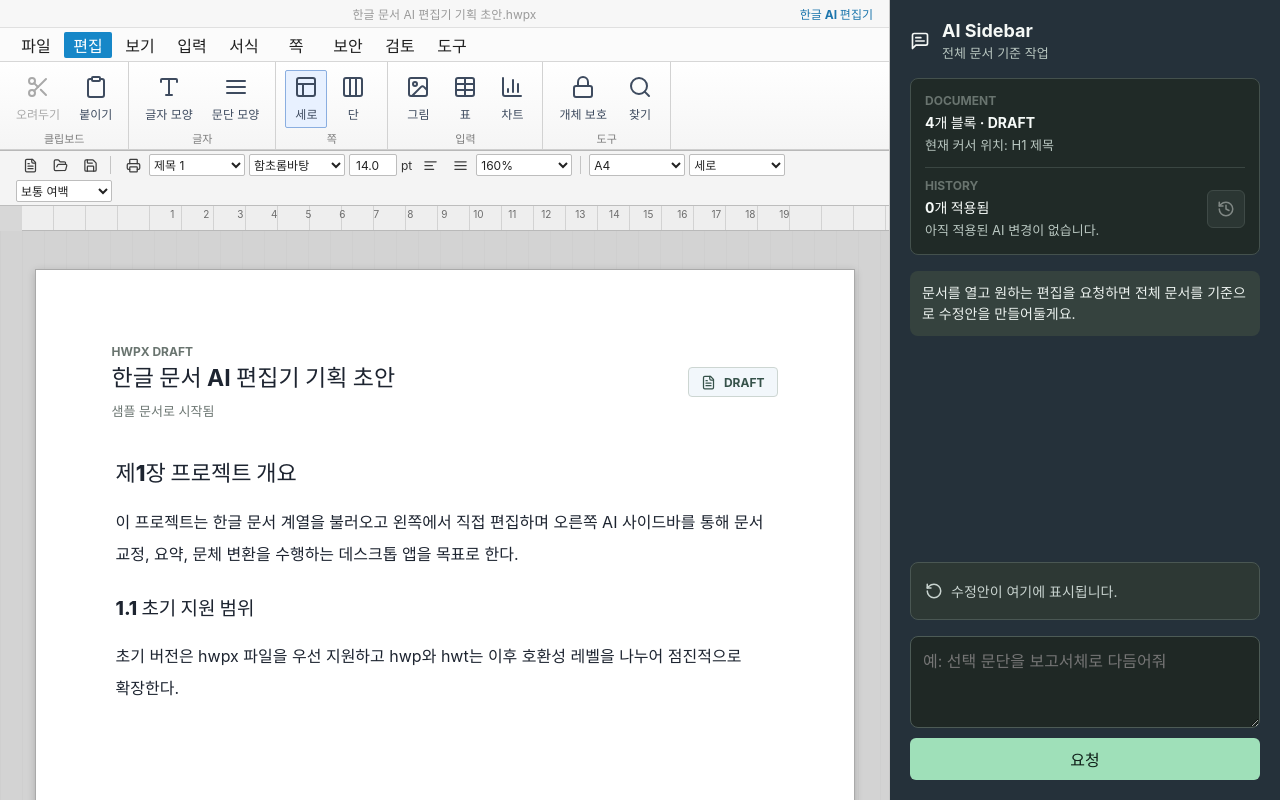
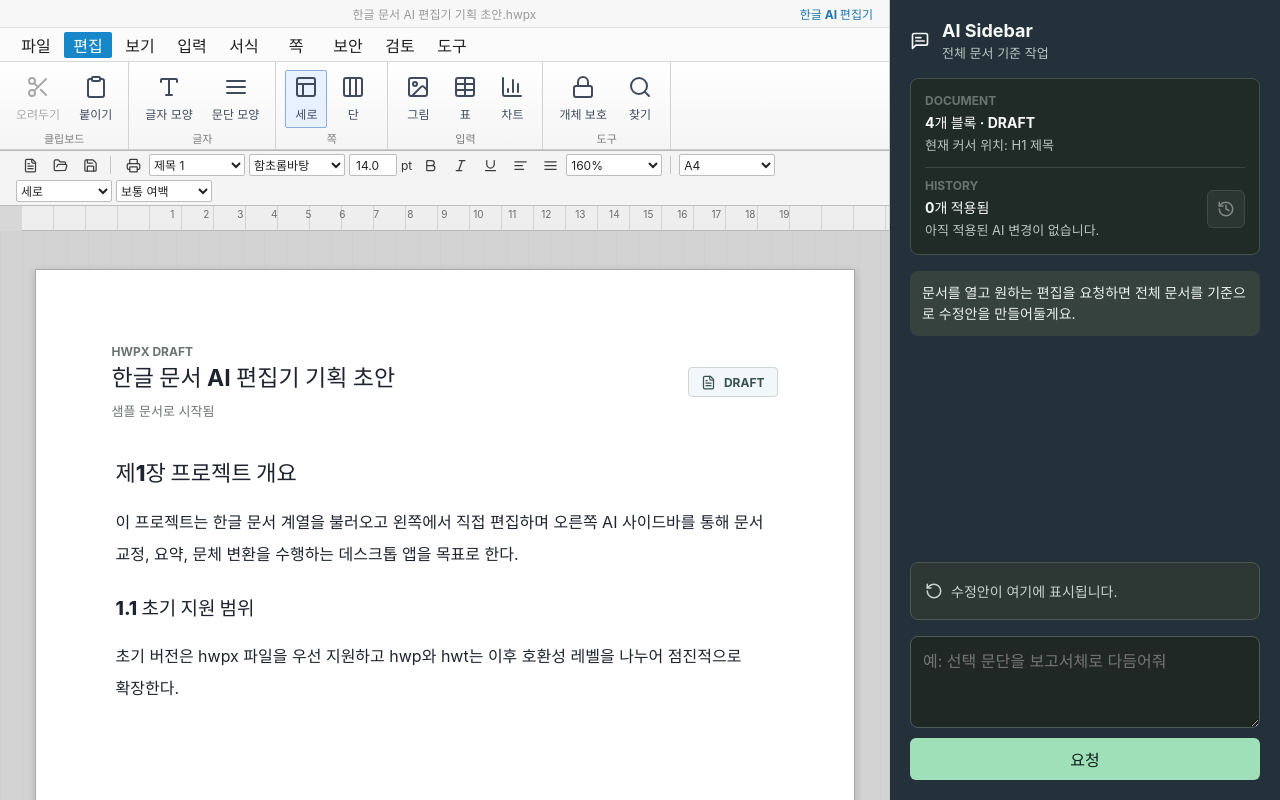
Before and after one commit to wrongstory/hangul-ai-editor, a React (Vite) app: page / in a window 1280 px wide. Built offline with nearby package versions, Linux system fonts and the light colour scheme.

Commit message:
feat: connect inline formatting controls

```diff
--- a/src/App.tsx
+++ b/src/App.tsx
@@ -2,6 +2,7 @@
   AlignJustify,
   AlignLeft,
   BarChart3,
+  Bold,
   Check,
   Clipboard,
   Columns3,
@@ -9,6 +10,7 @@
   FileText,
   FolderOpen,
   Image,
+  Italic,
   Layout,
   Lock,
   MessageSquareText,
@@ -19,12 +21,14 @@
   Search,
   Table,
   Type,
+  Underline,
   X,
 } from "lucide-react";
 import type { LucideIcon } from "lucide-react";
 import { useEffect, useMemo, useRef, useState } from "react";
 import type { CSSProperties } from "react";
 import { EditorContent, useEditor } from "@tiptap/react";
+import { Mark, mergeAttributes } from "@tiptap/core";
 import type { Editor, JSONContent } from "@tiptap/core";
 import { Fragment, Slice } from "@tiptap/pm/model";
 import type { Node as ProseMirrorNode, Schema } from "@tiptap/pm/model";
@@ -51,6 +55,28 @@
   marginPreset: PageMarginPreset;
 };
 
+type InlineFormattingState = {
+  bold: boolean;
+  italic: boolean;
+  underline: boolean;
+};
+
+const UnderlineMark = Mark.create({
+  name: "underline",
+
+  parseHTML() {
+    return [
+      { tag: "u" },
+      { style: "text-decoration-line=underline" },
+      { style: "text-decoration=underline" },
+    ];
+  },
+
+  renderHTML({ HTMLAttributes }) {
+    return ["u", mergeAttributes(HTMLAttributes), 0];
+  },
+});
+
 const paperSizeOptions: Record<PaperSize, { label: string; width: number; height: number }> = {
   a4: { label: "A4", width: 820, height: 1040 },
   b5: { label: "B5", width: 710, height: 1000 },
@@ -69,6 +95,11 @@
   const [activeBlockStyle, setActiveBlockStyle] = useState<BlockStyle>(
     getBlockStyle(initialDocument.blocks[1])
   );
+  const [inlineFormatting, setInlineFormatting] = useState<InlineFormattingState>({
+    bold: false,
+    italic: false,
+    underline: false,
+  });
   const [pageSettings, setPageSettings] = useState<PageSettings>({
     paperSize: "a4",
     orientation: "portrait",
@@ -122,6 +153,7 @@
           levels: [1, 2, 3],
         },
       }),
+      UnderlineMark,
     ],
     content: blocksToTiptapDocument(initialDocument.blocks),
     editorProps: {
@@ -157,9 +189,11 @@
     },
     onSelectionUpdate: ({ editor: currentEditor }) => {
       syncActiveBlockFromEditor(currentEditor);
+      syncInlineFormattingFromEditor(currentEditor);
     },
     onCreate: ({ editor: currentEditor }) => {
       syncActiveBlockFromEditor(currentEditor);
+      syncInlineFormattingFromEditor(currentEditor);
     },
   });
 
@@ -183,6 +217,7 @@
       emitUpdate: false,
     });
     syncActiveBlockFromEditor(editor);
+    syncInlineFormattingFromEditor(editor);
   }, [documentState.blocks, editor]);
 
   function syncBlocksFromEditor(currentEditor: Editor) {
@@ -199,6 +234,7 @@
       blocks: nextBlocks,
     }));
     syncActiveBlockFromEditor(currentEditor, nextBlocks);
+    syncInlineFormattingFromEditor(currentEditor);
   }
 
   function syncActiveBlockFromEditor(
@@ -215,6 +251,23 @@
 
     setActiveBlockId(block.id);
     setActiveBlockStyle(getBlockStyle(block));
+  }
+
+  function syncInlineFormattingFromEditor(currentEditor: Editor) {
+    setInlineFormatting({
+      bold: currentEditor.isActive("bold"),
+      italic: currentEditor.isActive("italic"),
+      underline: currentEditor.isActive("underline"),
+    });
+  }
+
+  function toggleInlineFormatting(mark: keyof InlineFormattingState) {
+    if (!editor) {
+      return;
+    }
+
+    editor.chain().focus().toggleMark(mark).run();
+    syncInlineFormattingFromEditor(editor);
   }
 
   function updateActiveBlockStyle(style: BlockStyle) {
@@ -445,6 +498,33 @@
           </select>
           <input aria-label="글자 크기" defaultValue="14.0" />
           <span className="unit-label">pt</span>
+          <button
+            className={inlineFormatting.bold ? "active" : ""}
+            type="button"
+            title="굵게"
+            aria-pressed={inlineFormatting.bold}
+            onClick={() => toggleInlineFormatting("bold")}
+          >
+            <Bold size={15} aria-hidden="true" />
+          </button>
+          <button
+            className={inlineFormatting.italic ? "active" : ""}
+            type="button"
+            title="기울임"
+            aria-pressed={inlineFormatting.italic}
+            onClick={() => toggleInlineFormatting("italic")}
+          >
+            <Italic size={15} aria-hidden="true" />
+          </button>
+          <button
+            className={inlineFormatting.underline ? "active" : ""}
+            type="button"
+            title="밑줄"
+            aria-pressed={inlineFormatting.underline}
+            onClick={() => toggleInlineFormatting("underline")}
+          >
+            <Underline size={15} aria-hidden="true" />
+          </button>
           <button type="button" title="왼쪽 정렬">
             <AlignLeft size={15} aria-hidden="true" />
           </button>
--- a/src/styles.css
+++ b/src/styles.css
@@ -195,6 +195,13 @@
 .quick-toolbar button:hover {
   border-color: #9fb9da;
   background: #eaf2ff;
+}
+
+.quick-toolbar button.active,
+.quick-toolbar button[aria-pressed="true"] {
+  border-color: #6d93c5;
+  color: #173f70;
+  background: #dcecff;
 }
 
 .quick-toolbar select,
```
